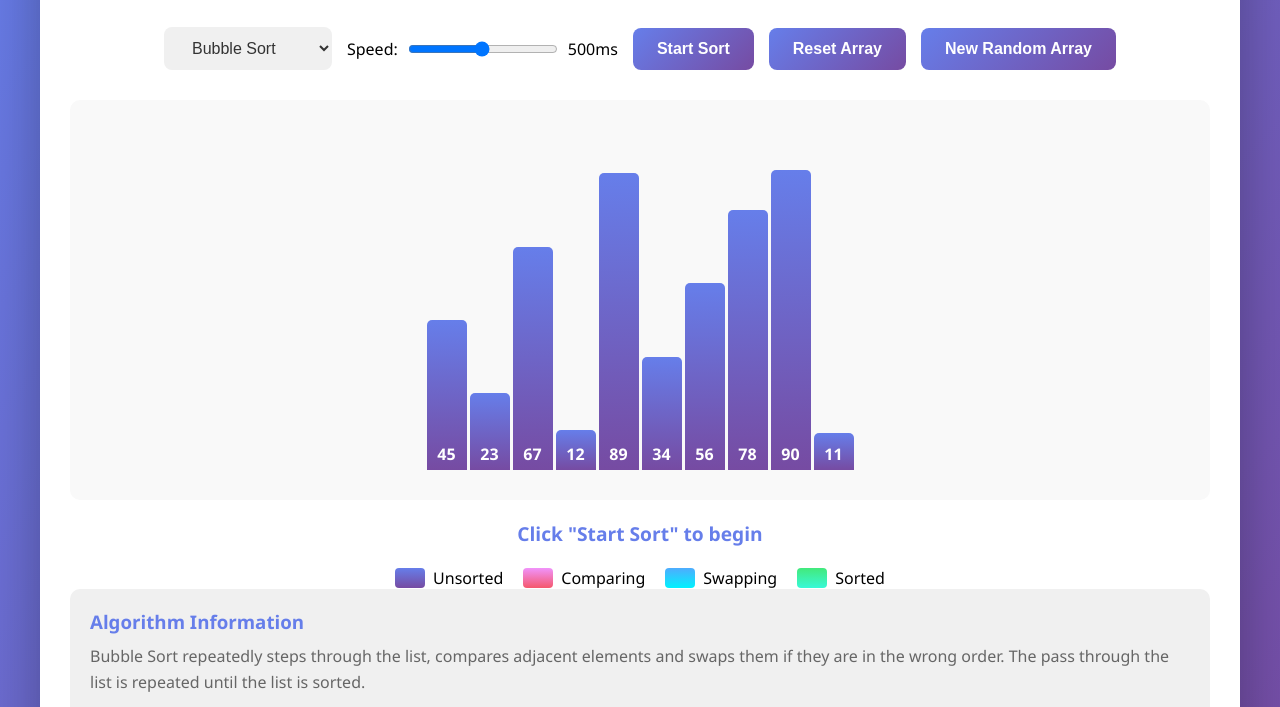
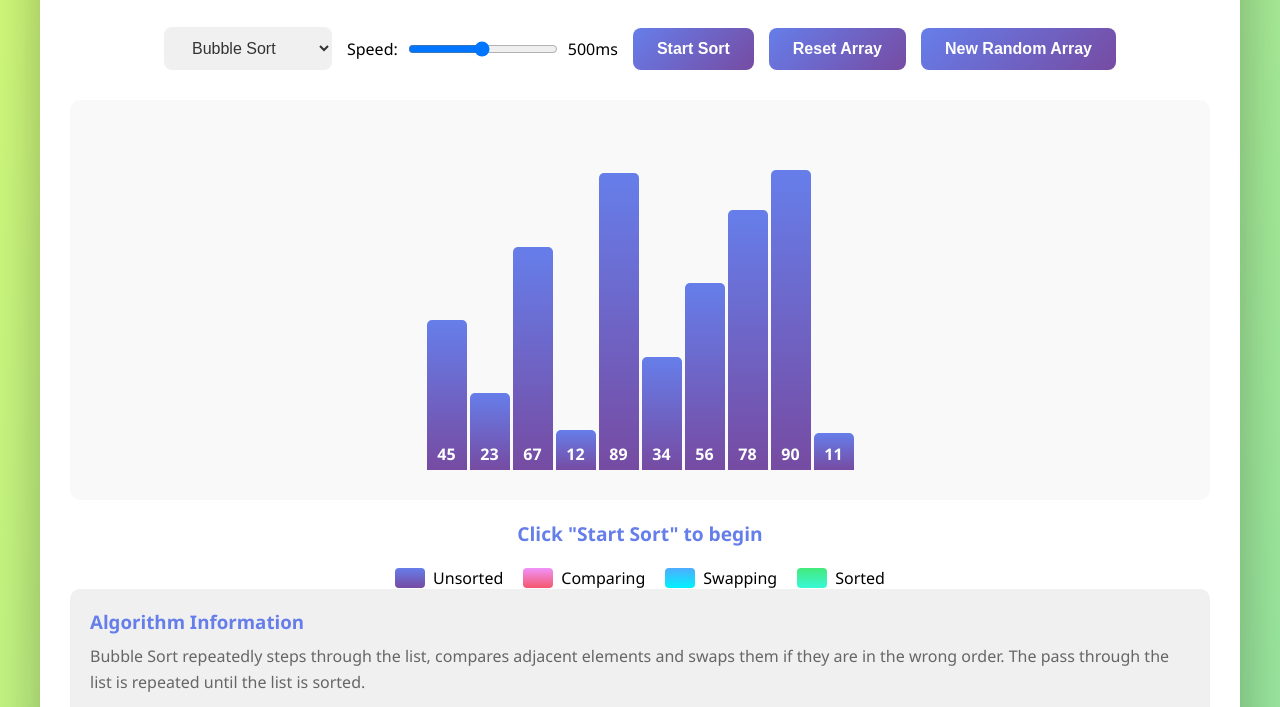
Before and after one commit to Archana-P-Nair/Sorting_Visualizer, a plain HTML site: page index.html in a window 1280 px wide. Shown: the part 142-849 px from the top of the page. Drawn offline with Linux system fonts and the light colour scheme.

Commit message:
Update index.html

```diff
--- a/index.html
+++ b/index.html
@@ -13,7 +13,7 @@
 
         body {
             font-family: 'Segoe UI', Tahoma, Geneva, Verdana, sans-serif;
-            background: linear-gradient(135deg, #667eea 0%, #764ba2 100%);
+            background: linear-gradient(120deg, #d4fc79 0%, #96e6a1 100%);
             min-height: 100vh;
             padding: 20px;
         }
```
